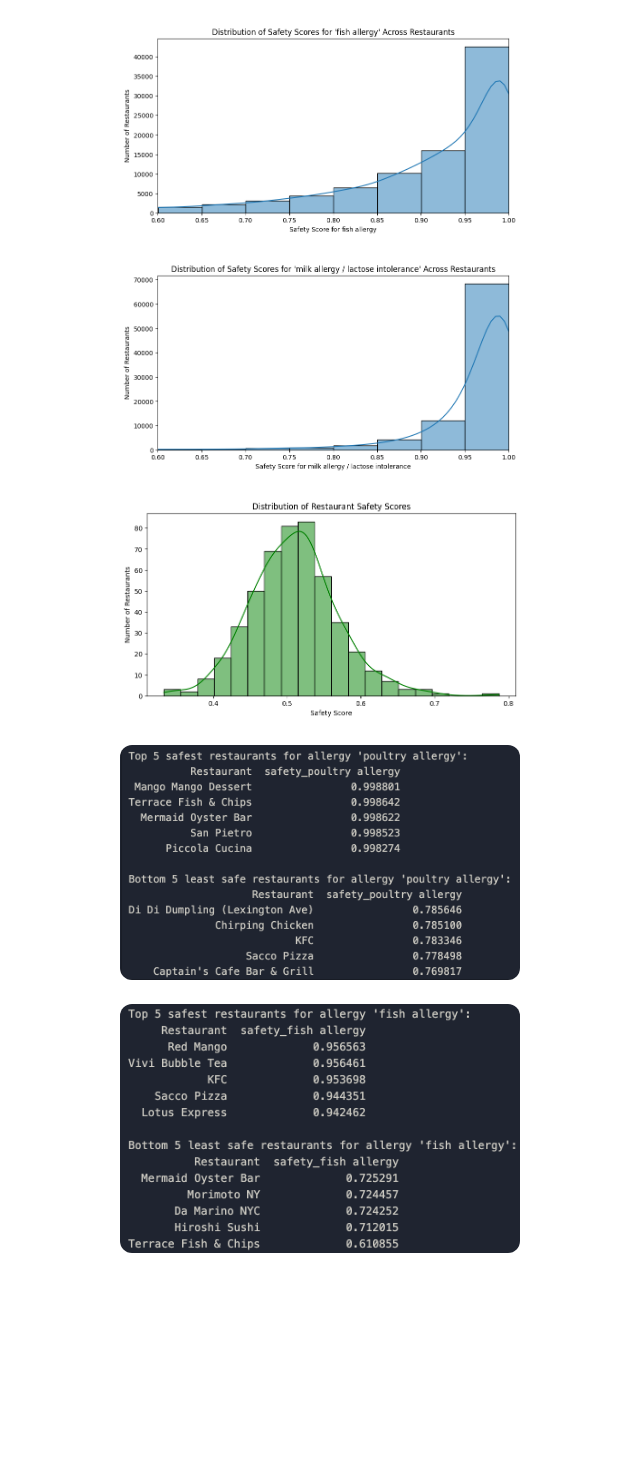
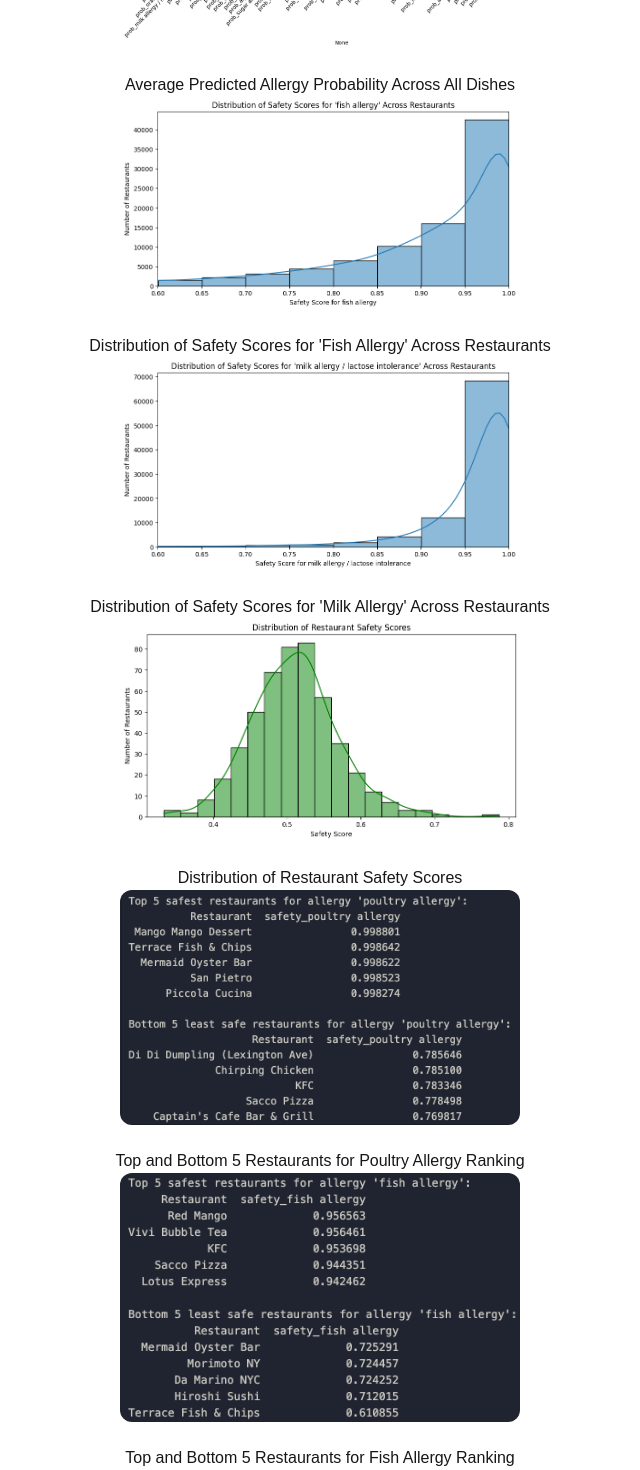
Before and after one commit to LoganStanhope/DS4420_Project, a Next.js app: page / in a window 1280 px wide. Shown: the part 492-1962 px from the top of the page, without its empty margins (320-960 px from the left). Before the commit the page ends 1769 px from the top, so only its background shows below. Built offline with nearby package versions, Linux system fonts and the light colour scheme.

Commit message:
Giving plots labels

```diff
--- a/app/page.tsx
+++ b/app/page.tsx
@@ -19,6 +19,9 @@ export default function MyComponent() {
           learning principles, specifically about the concepts of Multi-Layer Perceptrons and Bayesian Models
           – then in turn, we will describe how we were able to address this problem with a working implementation in Python and R.
         </p>
+         <br />
+        <hr></hr>
+         <br />
         <Image
           src="/avgPredicitedAllergyProbAcrossAllDishes.png"
           alt="Average Predicted Allergy Probability Across All Dishes"
@@ -26,6 +29,9 @@ export default function MyComponent() {
           height={300}
           className="mx-auto mb-6 rounded-xl"
         />
+        <p>
+          Average Predicted Allergy Probability Across All Dishes
+        </p>
         <Image
           src="/dishAllergyDist.png"
           alt="Distribution of Safety Scores for 'Fish Allergy' Across Restaurants"
@@ -33,6 +39,9 @@ export default function MyComponent() {
           height={300}
           className="mx-auto mb-6 rounded-xl"
         />
+        <p>
+          Distribution of Safety Scores for 'Fish Allergy' Across Restaurants
+        </p>
         <Image
           src="/milkAllergyDist.png"
           alt="Distribution of Safety Scores for 'Milk Allergy' Across Restaurants"
@@ -40,6 +49,9 @@ export default function MyComponent() {
           height={300}
           className="mx-auto mb-6 rounded-xl"
         />
+        <p>
+          Distribution of Safety Scores for 'Milk Allergy' Across Restaurants
+        </p>
         <Image
           src="/distributionOfSafetyScores.png"
           alt="Distribution of Restaurant Safety Scores"
@@ -47,6 +59,9 @@ export default function MyComponent() {
           height={300}
           className="mx-auto mb-6 rounded-xl"
         />
+        <p>
+          Distribution of Restaurant Safety Scores
+        </p>
         <Image
           src="/poultryAllergyStats.png"
           alt="Top and Bottom 5 Restaurants for Poultry Allergy Ranking"
@@ -54,6 +69,9 @@ export default function MyComponent() {
           height={300}
           className="mx-auto mb-6 rounded-xl"
         />
+        <p>
+          Top and Bottom 5 Restaurants for Poultry Allergy Ranking
+        </p>
         <Image
           src="/fishAllergyStats.png"
           alt="Top and Bottom 5 Restaurants for Fish Allergy Ranking"
@@ -61,6 +79,9 @@ export default function MyComponent() {
           height={300}
           className="mx-auto mb-6 rounded-xl"
         />
+        <p>
+          Top and Bottom 5 Restaurants for Fish Allergy Ranking
+        </p>
       </div>
     </Container>
   );
```
